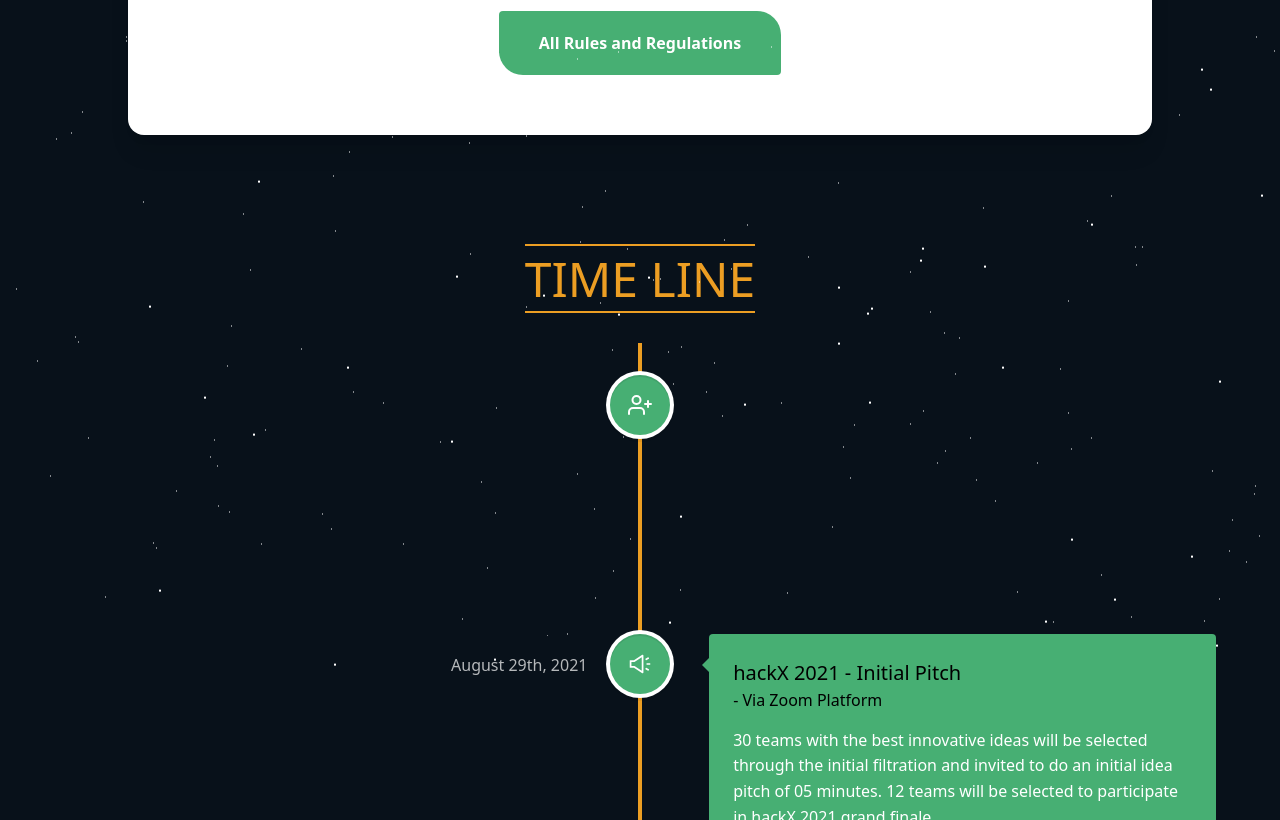
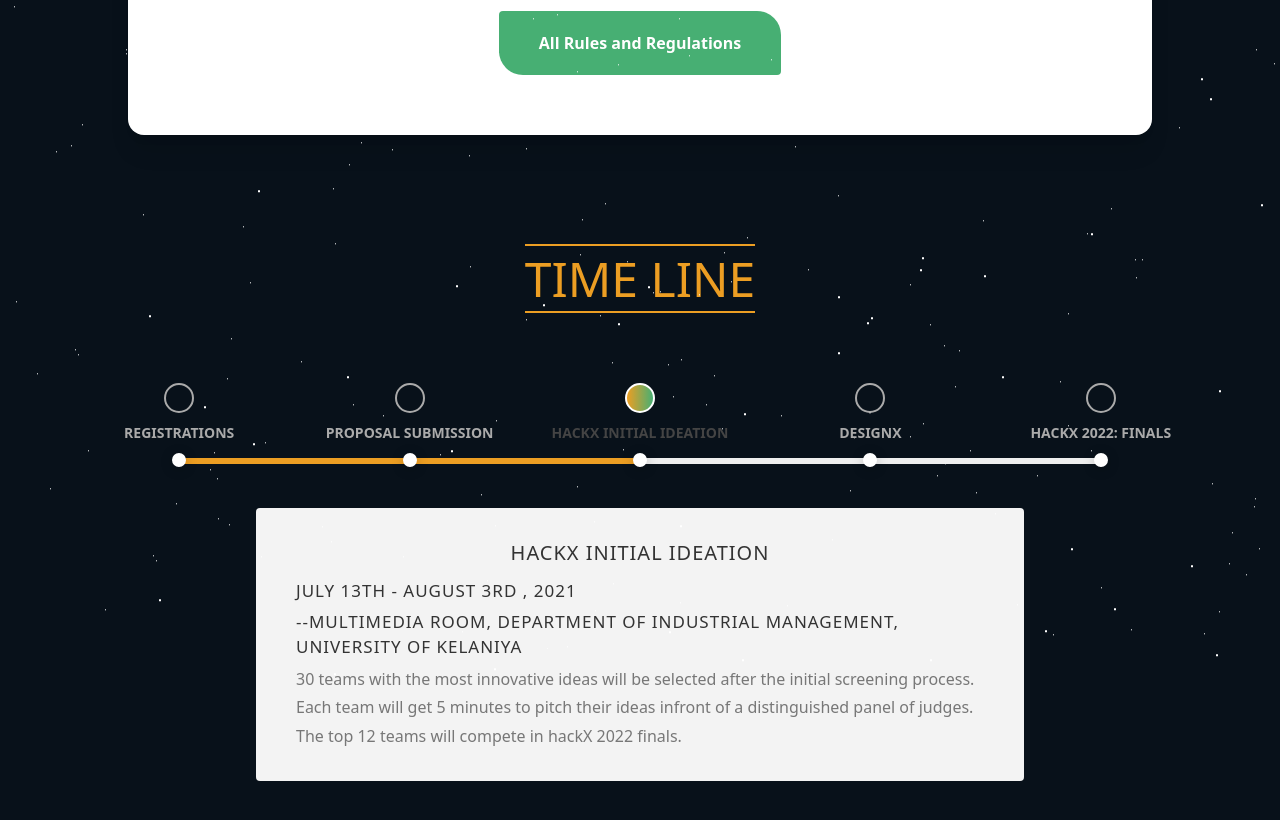
Before and after one commit to MIT-UOK/hackX-2022, a React (Vite) app: page / in a window 1280 px wide. Shown: the part 1980-2800 px from the top of the page. Built offline with nearby package versions, Linux system fonts and the light colour scheme.

Commit message:
added time line for desktop version

```diff
--- a/src/componets/TimeLine/data.jsx
+++ /dev/null
@@ -1,66 +0,0 @@
-import { FiUserPlus } from "react-icons/fi"
-import { AiOutlineSound, AiOutlineTrophy } from "react-icons/ai"
-import { FaLaptopCode } from "react-icons/fa"
-import { BiDesktop } from "react-icons/bi"
-import { TbFilePower } from "react-icons/tb"
-import { BsBriefcase } from "react-icons/bs"
-
-export default [
-    {
-        id: "1",
-        title: "Registrations",
-        subTitle: "-via www.hackx.lk",
-        description: "Once the Registrations are opened, download the sample proposal structure, fill it and submit with your team details through the registration form.",
-        duration: "July 13th – August 3rd , 2021",
-        icon: < FiUserPlus />,
-    },
-    {
-        id: "2",
-        title: "hackX 2021 - Initial Pitch",
-        subTitle: "- Via Zoom Platform",
-        description: "30 teams with the best innovative ideas will be selected through the initial filtration and invited to do an initial idea pitch of 05 minutes. 12 teams will be selected to participate in hackX 2021 grand finale",
-        duration: "August 29th, 2021",
-        icon: < AiOutlineSound />
-    },
-    {
-        id: "3",
-        title: "Technical Workshop webinar",
-        subTitle: "- Via Zoom Platform",
-        description: "A technical workshop will be conducted for the hackX 2021 finalists, in the aim of providing technical guidance for developing their ideas.",
-        duration: "September 12th, 2021",
-        icon: < FaLaptopCode />
-    },
-    {
-        id: "4",
-        title: "Webinar Session on Digital Marketing",
-        subTitle: "- Via Zoom Platform",
-        description: "How to gain attention to your product/service through digital media which are accessible to everyone.",
-        duration: "September 18th, 2021",
-        icon: < BiDesktop />
-    },
-    {
-        id: "5",
-        title: "Webinar Session on IoT",
-        subTitle: "- Via Zoom Platform",
-        description: "How to use IoT technologies to develop your product or service.",
-        duration: "September 19th, 2021",
-        icon: < TbFilePower />
-    },
-    {
-        id: "6",
-        title: "Business Workshop webinar",
-        subTitle: "- Via Zoom Platform",
-        description: "A business workshop will be conducted for the hackX 2021 finalists covering business and marketing aspects related to their innovations.",
-        duration: "September 26th, 2021",
-        icon: < BsBriefcase />
-    },
-    {
-        id: "7",
-        title: "hackX finals",
-        subTitle: "- Via Zoom Platform",
-        description: "hackX finals' will be the final platform for the final teams to demonstrate their four-week mastered production and battle for the grand prize.   ",
-        duration: "October 3rd, 2021",
-        icon: < AiOutlineTrophy />
-    },
-
-]
--- /dev/null
+++ b/src/componets/TimeLine/index.css
@@ -0,0 +1,171 @@
+#progress-bar-container {
+    position: relative;
+    width: 90%;
+    margin: auto;
+    height: 100px;
+    margin-top: 65px;
+}
+
+#progress-bar-container ul {
+    padding: 0;
+    margin: 0;
+    padding-top: 15px;
+    z-index: 9999;
+    position: absolute;
+    width: 100%;
+    margin-top: -40px
+}
+
+#progress-bar-container li:before {
+    content: " ";
+    display: block;
+    margin: auto;
+    width: 30px;
+    height: 30px;
+    border-radius: 50%;
+    border: solid 2px #aaa;
+    transition: all ease 0.3s;
+
+}
+
+#progress-bar-container li.active:before,
+#progress-bar-container li:hover:before {
+    border: solid 2px #fff;
+
+    background: linear-gradient(to right, #ec9e23 0%, #47AF73 100%);
+}
+
+#progress-bar-container li {
+    list-style: none;
+    float: left;
+    width: 20%;
+    text-align: center;
+    color: #aaa;
+    text-transform: uppercase;
+    font-size: 11px;
+    cursor: pointer;
+    font-weight: 700;
+    transition: all ease 0.2s;
+    vertical-align: bottom;
+    height: 60px;
+    position: relative;
+}
+
+#progress-bar-container li .step-inner {
+    position: absolute;
+    width: 100%;
+    bottom: 0;
+    font-size: 14px;
+}
+
+#progress-bar-container li.active,
+#progress-bar-container li:hover {
+    color: #444;
+}
+
+#progress-bar-container li:after {
+    content: " ";
+    display: block;
+    width: 6px;
+    height: 6px;
+    background: #777;
+    margin: auto;
+    border: solid 7px #fff;
+    border-radius: 50%;
+    margin-top: 40px;
+    box-shadow: 0 2px 13px -1px rgba(0, 0, 0, 0.3);
+    transition: all ease 0.2s;
+
+}
+
+#progress-bar-container li:hover:after {
+    background: #555;
+}
+
+#progress-bar-container li.active:after {
+    background: #ec9e23;
+}
+
+#progress-bar-container #line {
+    width: 80%;
+    margin: auto;
+    background: #eee;
+    height: 6px;
+    position: absolute;
+    left: 10%;
+    top: 50px;
+    z-index: 1;
+    border-radius: 50px;
+    transition: all ease 0.9s;
+}
+
+#progress-bar-container #line-progress {
+    content: " ";
+    width: 0;
+    height: 100%;
+    background: #ec9e23;
+    background: linear-gradient(to right, #ec9e23 0%, #ec9e23 100%);
+    position: absolute;
+    z-index: 2;
+    border-radius: 50px;
+    transition: all ease 0.9s;
+}
+
+#progress-content-section {
+    width: 60%;
+    margin: auto;
+    background: #f3f3f3;
+    border-radius: 4px;
+}
+
+#progress-content-section .section-content {
+    padding: 30px 40px;
+    text-align: left;
+}
+
+#progress-content-section .section-content h2 {
+    font-size: 17px;
+    text-transform: uppercase;
+    color: #333;
+    letter-spacing: 1px;
+    margin-bottom: 5px;
+}
+
+#progress-content-section .section-content h1 {
+    font-size: 20px;
+    text-transform: uppercase;
+    text-align: center;
+    color: #333;
+    letter-spacing: 1px;
+    margin-bottom: 10px;
+}
+
+#progress-content-section .section-content p {
+    font-size: 16px;
+    line-height: 1.8em;
+    color: #777;
+}
+
+#progress-content-section .section-content {
+    display: none;
+    animation: FadeInUp 700ms ease 1;
+    animation-fill-mode: forwards;
+    transform: translateY(15px);
+    opacity: 0;
+}
+
+#progress-content-section .section-content.active {
+    display: block;
+}
+
+@keyframes FadeInUp {
+    0% {
+        transform: translateY(15px);
+        opacity: 0;
+    }
+
+    100% {
+        transform: translateY(0px);
+        opacity: 1;
+    }
+}
--- a/src/componets/TimeLine/index.jsx
+++ b/src/componets/TimeLine/index.jsx
@@ -1,45 +1,68 @@
-import { VerticalTimeline, VerticalTimelineElement } from 'react-vertical-timeline-component';
-import 'react-vertical-timeline-component/style.min.css';
-import data from "./data"
 import HeadTile from '../HeadTitle';
-import mascotWithTrophy from "../../assets/mascotWithTrophy.png"
-import useWindowDimensions from '../../hook/getWindowDimensions';
+import "./index.css"
+import { useState } from "react";
 
 
 function TimeLine() {
-    const { width } = useWindowDimensions();
+    const [selectedIndex, setSelectedIndex] = useState(2)
+    const [lineWidth, setLineWidth] = useState("50%")
 
-    const imgStyles = {
-        display: "flex",
-        justifyContent: width >= 1170 ? 'center' : 'start'
+    const callLineWidth = (index) => {
+        setSelectedIndex(index)
+        setLineWidth(`${index * 25}%`)
     }
 
     return (
         <div id="TIME-LINE" className='bg-homeBg1 pt-20'>
             <HeadTile title={"TIME LINE"} />
-            {data.map((item) => (
-                <VerticalTimeline lineColor="#ec9e23" key={item.id} layout="2-columns">
-                    <VerticalTimelineElement
-                        contentStyle={{ background: '#47AF73', color: '#fff' }}
-                        contentArrowStyle={{ borderRight: '7px solid  #47AF73' }}
-                        date={item.duration}
-                        iconStyle={{ background: '#47AF73', color: '#fff' }}
-                        icon={item.icon}
-                        position={item.id % 2 === 0 ? "right" : "left"}
-                    >
-                        <h2 style={{ color: "black" }}>{item.title}</h2>
-                        <h4 style={{ color: "black" }}>{item.subTitle}</h4>
-                        <p>{item.description}</p>
-                    </VerticalTimelineElement>
-                </VerticalTimeline>
-            ))}
-            <div style={imgStyles}>
-                <img
-                    src={mascotWithTrophy}
-                    alt="mascotWithTrophy"
-                />
+            <div id="progress-bar-container">
+                <ul>
+                    <li className={selectedIndex == 0 ? "step active" : "step"} onClick={() => callLineWidth(0)}><div className="step-inner">Registrations</div></li>
+                    <li className={selectedIndex == 1 ? "step active" : "step"} onClick={() => callLineWidth(1)}><div className="step-inner">Proposal submission</div></li>
+                    <li className={selectedIndex == 2 ? "step active" : "step"} onClick={() => callLineWidth(2)}><div className="step-inner">hackX Initial Ideation</div></li>
+                    <li className={selectedIndex == 3 ? "step active" : "step"} onClick={() => callLineWidth(3)}><div className="step-inner">designX</div></li>
+                    <li className={selectedIndex == 4 ? "step active" : "step"} onClick={() => callLineWidth(4)}><div className="step-inner">hackX 2022: Finals</div></li>
+                </ul>
+
+                <div id="line">
+                    <div id="line-progress" style={{ width: `${lineWidth}` }}></div>
+                </div>
             </div>
 
+            <div id="progress-content-section">
+                <div className={selectedIndex == 0 ? "section-content active" : "section-content"}>
+                    <h1>Registrations</h1>
+                    <h2>July 13th - August 3rd , 2021</h2>
+                    <p>Once the registrations are opened, fill out the team details through the registration form and download the sample proposal structure via www.hackX.lk</p>
+                </div>
+
+                <div className={selectedIndex == 1 ? "section-content active" : "section-content"}>
+                    <h1>Proposal submission</h1>
+                    <h2>July 13th - August 3rd , 2021</h2>
+                    <p>The proposals prepared according to the sample structure provided should be submitted via www.hackx.lk.</p>
+                </div>
+
+                <div className={selectedIndex == 2 ? "section-content active" : "section-content"}>
+                    <h1>hackX Initial Ideation</h1>
+                    <h2>July 13th - August 3rd , 2021</h2>
+                    <h2>--Multimedia Room, Department of Industrial Management, University of Kelaniya</h2>
+                    <p>30 teams with the most innovative ideas will be selected after the initial screening process. Each team will get 5 minutes to pitch their ideas infront of a distinguished panel of judges. The top 12 teams will compete in hackX 2022  finals.</p>
+                </div>
+
+                <div className={selectedIndex == 3 ? "section-content active" : "section-content"}>
+                    <h1>designX</h1>
+                    <h2>July 13th - August 3rd , 2021</h2>
+                    <h2>--Via Zoom</h2>
+                    <p>4 webinar sessions will be conducted to guide the finalists enhancing their skills.</p>
+                </div>
+
+                <div className={selectedIndex == 4 ? "section-content active" : "section-content"}>
+                    <h1>hackX 2022: Finals</h1>
+                    <h2>July 13th - August 3rd , 2021</h2>
+                    <h2>--Ideamart Auditorium, Dialog Axiata </h2>
+                    <p>This will be the final platform for the contestants to showcase their four-week perfected innovation. 12 finalists selected from ideaX and 3 finalists selected from Ideasprint will cross swords for the grand prize.</p>
+                </div>
+            </div>
         </div>
     );
 }
```
